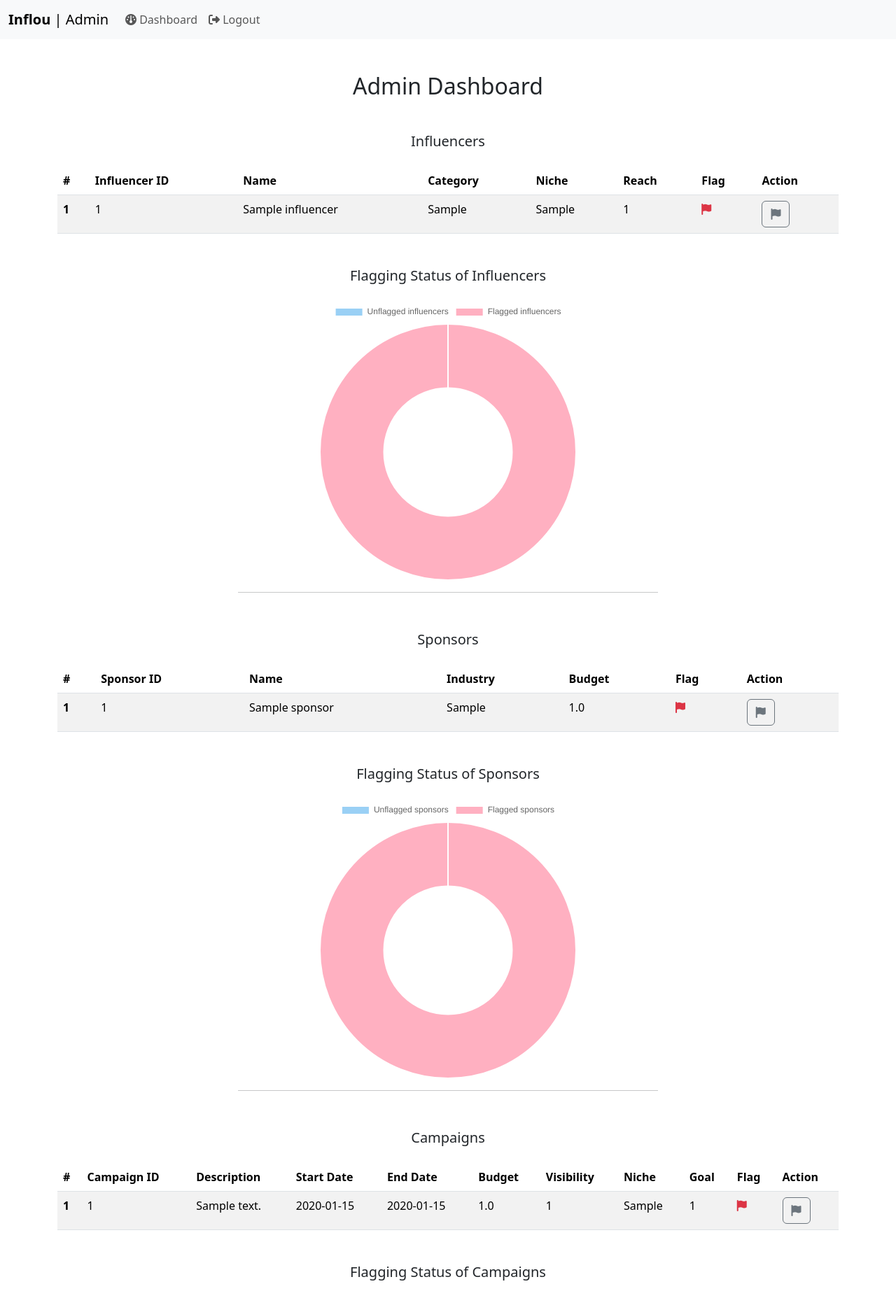
After one commit to arthishbanerjee/inflou, a Flask app: page /admin/dashboard in a window 1280 px wide. The commit adds this page. Shown: the top 1855 px of the page at 70% size. Run offline with Flask 3, Linux system fonts and the light colour scheme; a user stored in the database is signed in; data comes from the database, SQL or seed files in the repository; both versions use the stored data as it was after the commit; tables that the repository leaves empty hold one stand-in row (values such as "Sample post"); some libraries are stand-ins or nearby versions.

Commit message:
Fully functional app.

```diff
--- a/routes.py
+++ b/routes.py
@@ -1,6 +1,6 @@
 from functools import wraps
 from datetime import datetime
-from flask import Flask, render_template, request, redirect, url_for, flash, session
+from flask import Flask, jsonify, render_template, request, redirect, url_for, flash, session
 from models import db, User, Sponsor, Influencer, Campaign, Ad_Request
 from app import app
 
@@ -91,6 +91,124 @@ def admin_home():
   user = User.query.filter_by(id=session['user_id']).first()
   return render_template('home-admin.html', user=user)
 
+@app.route('/admin/dashboard')
+@admin_required
+def admin_dashboard():
+  user = User.query.filter_by(id=session['user_id']).first()
+  influencers = Influencer.query.all()
+  flagged_inf = 0.0
+  unflagged_inf = 0.0
+  for inf in influencers:
+    if inf.flag == True:
+      flagged_inf += 1
+    else:
+      unflagged_inf += 1
+  sponsors = Sponsor.query.all()
+  flagged_spon = 0.0
+  unflagged_spon = 0.0
+  for spon in sponsors:
+    if spon.flag == True:
+      flagged_spon += 1
+    else:
+      unflagged_spon += 1
+  campaigns = Campaign.query.all()
+  flagged_camp = 0.0
+  unflagged_camp = 0.0
+  for camp in campaigns:
+    if camp.flag == True:
+      flagged_camp += 1
+    else:
+      unflagged_camp += 1
+  ads = Ad_Request.query.all()
+  flagged_ads = 0.0
+  unflagged_ads = 0.0
+  for ad in ads:
+    if ad.flag == True:
+      flagged_ads += 1
+    else:
+      unflagged_ads += 1
+  return render_template('dashboard-admin.html', user=user, influencers=influencers, sponsors=sponsors, campaigns=campaigns, ads=ads, flagged_inf=flagged_inf, unflagged_inf=unflagged_inf, flagged_spon=flagged_spon, unflagged_spon=unflagged_spon, flagged_camp=flagged_camp, unflagged_camp=unflagged_camp, flagged_ads=flagged_ads, unflagged_ads=unflagged_ads)
+
+@app.route('/admin/campaign/<int:campaign_id>/flag')
+@admin_required
+def admin_campaign_flag(campaign_id):
+  campaign = Campaign.query.filter_by(id=campaign_id).first()
+  if campaign.flag == True:
+    campaign.flag = False
+  else:
+    campaign.flag = True
+  db.session.commit()
+  return redirect(url_for('admin_dashboard'))
+
+@app.route('/admin/sponsor/<int:sponsor_id>/flag')
+@admin_required
+def admin_sponsor_flag(sponsor_id):
+  sponsor = Sponsor.query.filter_by(id=sponsor_id).first()
+  if sponsor.flag == True:
+    sponsor.flag = False
+  else:
+    sponsor.flag = True
+  db.session.commit()
+  return redirect(url_for('admin_dashboard'))
+
+@app.route('/admin/influencer/<int:influencer_id>/flag')
+@admin_required
+def admin_influencer_flag(influencer_id):
+  influencer = Influencer.query.filter_by(id=influencer_id).first()
+  if influencer.flag == True:
+    influencer.flag = False
+  else:
+    influencer.flag = True
+  db.session.commit()
+  return redirect(url_for('admin_dashboard'))
+
+@app.route('/admin/ad/<int:ad_id>/flag')
+@admin_required
+def admin_ad_flag(ad_id):
+  ad = Ad_Request.query.filter_by(id=ad_id).first()
+  if ad.flag == True:
+    ad.flag = False
+  else:
+    ad.flag = True
+  db.session.commit()
+  return redirect(url_for('admin_dashboard'))
+
+@app.route('/sponsor/find')
+@sponsor_required
+def sponsor_find():
+  user = User.query.filter_by(id=session['user_id']).first()
+  sponsor = Sponsor.query.filter_by(user_id=session['user_id']).first()
+  influencer = Influencer.query.all()
+  if not sponsor:
+    flash('Improper access. You have been logged out.')
+    return redirect(url_for('logout'))
+  return render_template('find-sponsor.html', User=User, user=user, influencer=influencer, sponsor=sponsor)
+
+@app.route('/sponsor/find', methods=['POST'])
+@sponsor_required
+def sponsor_find_post():
+  user = User.query.filter_by(id=session['user_id']).first()
+  sponsor = Sponsor.query.filter_by(user_id=session['user_id']).first()
+  search = request.form.get('search')
+  searchKey = "%{}%".format(search)
+  category = request.form.get('category')
+  influencers = Influencer.query.all()
+  if category == 'name':
+    influencers = Influencer.query.filter(Influencer.name.like(searchKey))
+  if category == 'niche':
+    influencers = Influencer.query.filter(Influencer.niche.like(searchKey))
+  if category == 'reach':
+    try:
+      int(search)
+    except ValueError:
+      flash('Reach must be an integer.')
+      return redirect(url_for('sponsor_find'))
+    influencers = Influencer.query.filter(Influencer.reach >= search)
+  if not user:
+    flash('Improper access. You have been logged out.')
+    return redirect(url_for('logout'))
+  return render_template('find-sponsor.html', User=User, user=user, sponsor=sponsor, influencers=influencers, searchKey=search, category=category)
+
 @app.route('/sponsor/home')
 @sponsor_required
 def sponsor_home():
@@ -145,6 +263,8 @@ def sponsor_campaigns_adreq_edit_post(campaign_id, ad_id):
   ad.messages = messages
   ad.requirements = requirements
   ad.payment_amount = payment_amount
+  ad.sponsor_status = 'pending'
+  ad.influencer_status = 'pending'
   db.session.commit()
   return redirect(url_for('sponsor_campaigns_view', id = campaign_id))
 
@@ -312,6 +432,8 @@ def sponsor_campaigns_post():
   db.session.commit()
   return redirect(url_for('sponsor_campaigns'))
 
+
+
 @app.route('/influencer/profile')
 @influencer_required
 def influencer_profile():
@@ -320,7 +442,72 @@ def influencer_profile():
   if not influencer:
     flash('Improper access. You have been logged out.')
     return redirect(url_for('logout'))
-  return render_template('profile-influencer.html', influencer=influencer, user=user)
+  return render_template('profile-influencer.html', inf=influencer, influencer=influencer, username=user.username, user=user)
+
+@app.route('/influencer/profile/edit')
+@influencer_required
+def influencer_profile_edit():
+  user = User.query.filter_by(id=session['user_id']).first()
+  influencer = Influencer.query.filter_by(user_id=session['user_id']).first()
+  if not influencer:
+    flash('Improper access. You have been logged out.')
+    return redirect(url_for('logout'))
+  return render_template('profile-influencer-edit.html', inf=influencer, influencer=influencer, username=user.username, user=user)
+
+@app.route('/influencer/profile/edit', methods=['POST'])
+@influencer_required
+def influencer_profile_edit_post():
+  user = User.query.filter_by(id=session['user_id']).first()
+  influencer = Influencer.query.filter_by(user_id=session['user_id']).first()
+  if not influencer:
+    flash('Improper access. You have been logged out.')
+    return redirect(url_for('logout'))
+  influencer.category = request.form.get('category')
+  influencer.niche = request.form.get('niche')
+  reach = request.form.get('reach')
+  try:
+    int(reach)
+  except ValueError:
+    flash('Reach must be an integer.')
+    return redirect(url_for('influencer_profile_edit'))
+  db.session.commit()
+  return redirect(url_for('influencer_profile'))
+  # return render_template('profile-influencer.html', inf=influencer, influencer=influencer, username=user.username, user=user)
+
+@app.route('/influencer/<username>/profile')
+@auth_required
+def influencer_profile_public(username):
+  user = User.query.filter_by(id=session['user_id']).first()
+  sponsor = False
+  influencer = False
+  if user.type == 'sponsor':
+    sponsor = True
+  elif user.type == 'influencer':
+    influencer = True
+  else:
+    sponsor = False
+    influencer = False
+  inf_userid = User.query.filter_by(username=username).first().id
+  inf = Influencer.query.filter_by(user_id=inf_userid).first()
+  if not user:
+    flash('Improper access. You have been logged out.')
+    return redirect(url_for('logout'))
+  return render_template('profile-influencer.html', inf=inf, username=username, user=user, sponsor=sponsor, influencer=influencer)
+
+# THIS IS AN API ENDPOINT FOR THE PROFILE
+@app.route('/influencer/<username>/profile/get', methods=['GET'])
+def influencer_profile_public_get(username):
+  inf_userid = User.query.filter_by(username=username).first().id
+  inf = Influencer.query.filter_by(user_id=inf_userid).first()
+  data = {
+    "Username": username,
+    "Name": inf.name,
+    "Category": inf.category,
+    "Niche": inf.niche,
+    "Reach": inf.reach,
+    "Flag": inf.flag
+  }
+  return jsonify(data)
 
 @app.route('/influencer/home')
 @influencer_required
@@ -347,7 +534,12 @@ def influencer_find_post():
   category = request.form.get('category')
   campaigns = Campaign.query.filter_by(visibility='public').all()
   if category == 'budget':
-    campaigns = Campaign.query.filter(Campaign.visibility=='public', Campaign.budget>=searchKey)
+    try:
+      float(search)
+    except ValueError:
+      flash('Amount must be a number.')
+      return redirect(url_for('influencer_find'))
+    campaigns = Campaign.query.filter(Campaign.visibility=='public', Campaign.budget>=search)
   if category == 'niche':
     campaigns = Campaign.query.filter(Campaign.visibility=='public', Campaign.niche.like(searchKey))
   if not user:
@@ -481,6 +673,43 @@ def influencer_campaigns_adreq_edit_post(campaign_id, ad_id):
   ad.messages = messages
   ad.requirements = requirements
   ad.payment_amount = payment_amount
+  ad.sponsor_status = 'pending'
+  ad.influencer_status = 'pending'
+  db.session.commit()
+  return redirect(url_for('influencer_campaigns_view', id = campaign_id))
+
+@app.route('/influencer/campaigns/<int:campaign_id>/adreqs/<int:ad_id>/negotiate')
+@influencer_required
+def influencer_campaigns_adreq_negotiate(campaign_id, ad_id):
+  ad = Ad_Request.query.filter_by(id=ad_id).first()
+  user = User.query.filter_by(id=session['user_id']).first()
+  influencer = Influencer.query.filter_by(user_id=session['user_id']).first()
+  if not ad:
+    flash('Ad request does not exist.')
+    return redirect(url_for('influencer_campaigns_view', id = campaign_id, user=user, influencer=influencer))
+  return render_template('edit-adreq.html', ad=ad, user=user, influencer=influencer, neg=True)
+
+@app.route('/influencer/campaigns/<int:campaign_id>/adreqs/<int:ad_id>/negotiate', methods=['POST'])
+@influencer_required
+def influencer_campaigns_adreq_negotiate_post(campaign_id, ad_id):
+  ad = Ad_Request.query.filter_by(id=ad_id).first()
+  campaign = Campaign.query.filter_by(id=campaign_id).first()
+  influencer = Influencer.query.filter_by(user_id=session['user_id']).first()
+  if not ad:
+    flash('Ad request does not exist.')
+    return redirect(url_for('influencer_campaigns_view', id = campaign_id))
+  if not campaign:
+    flash('Campaign does not exist.')
+    return redirect(url_for('influencer_find'))
+  payment_amount = request.form.get('payment_amount')
+  try:
+    float(payment_amount)
+  except ValueError:
+    flash('Amount must be a number.')
+    return redirect(url_for('influencer_campaigns_view', id = campaign_id))
+  ad.payment_amount = payment_amount
+  ad.sponsor_status = 'pending'
+  ad.influencer_status = 'pending'
   db.session.commit()
   return redirect(url_for('influencer_campaigns_view', id = campaign_id))
 
--- /dev/null
+++ b/templates/dashboard-admin.html
@@ -0,0 +1,282 @@
+{% extends 'layout.html' %}
+
+{% block title %}
+  Dashboard - Inflou
+{% endblock %}
+
+{% block content %}
+
+<h2 class="mt-5 text-center">Admin Dashboard</h2>
+
+  <div>
+    <h5 class="mt-5 text-center">Influencers</h5>
+    <table class="table table-striped mt-4">
+      <thead>
+        <tr>
+          <th scope="col">#</th>
+          <th scope="col">Influencer ID</th>
+          <th scope="col">Name</th>
+          <th scope="col">Category</th>
+          <th scope="col">Niche</th>
+          <th scope="col">Reach</th>
+          <th scope="col">Flag</th>
+          <th scope="col">Action</th>
+        </tr>
+      </thead>
+      <tbody>
+        <form>
+          {% for influencer in influencers %}
+          <tr>
+            <th scope="row">{{loop.index}}</th>
+            <td>{{influencer.id}}</td>
+            <td>{{influencer.name}}</td>
+            <td>{{influencer.category}}</td>
+            <td>{{influencer.niche}}</td>
+            <td>{{influencer.reach}}</td>
+            <td>{% if influencer.flag == True %} <i class="fa-solid fa-flag text-danger"></i> {% endif %}</td>
+            <td>
+              <a class="btn btn-outline-secondary" href="{{url_for('admin_influencer_flag', influencer_id=influencer.id)}}" role="button"><i class="fa-solid fa-flag"></i></a>
+            </td>
+          </tr>
+          {% endfor %}
+        </form>
+      </tbody>
+    </table>
+  </div>
+
+  <div class="mb-5" style="width: 600px; height: 400px; margin-inline: auto; margin-bottom: 50;">
+    <h5 class="mt-5 mb-0 text-center">Flagging Status of Influencers</h5><br>
+    <canvas id="infChart" width="150" height="100"></canvas>
+    <hr class="hr">
+  </div>
+  <div><br></div>
+
+  <div>
+    <h5 class="mt-5 text-center">Sponsors</h5>
+    <table class="table table-striped mt-4">
+      <thead>
+        <tr>
+          <th scope="col">#</th>
+          <th scope="col">Sponsor ID</th>
+          <th scope="col">Name</th>
+          <th scope="col">Industry</th>
+          <th scope="col">Budget</th>
+          <th scope="col">Flag</th>
+          <th scope="col">Action</th>
+        </tr>
+      </thead>
+      <tbody>
+        <form>
+          {% for sponsor in sponsors %}
+          <tr>
+            <th scope="row">{{loop.index}}</th>
+            <td>{{sponsor.id}}</td>
+            <td>{{sponsor.name}}</td>
+            <td>{{sponsor.industry}}</td>
+            <td>{{sponsor.budget}}</td>
+            <td>{% if sponsor.flag == True %} <i class="fa-solid fa-flag text-danger"></i> {% endif %}</td>
+            <td>
+              <a class="btn btn-outline-secondary" href="{{url_for('admin_sponsor_flag', sponsor_id=sponsor.id)}}" role="button"><i class="fa-solid fa-flag"></i></a>
+            </td>
+          </tr>
+          {% endfor %}
+        </form>
+      </tbody>
+    </table>
+  </div>
+
+  <div class="mb-5" style="width: 600px; height: 400px; margin-inline: auto; margin-bottom: 50;">
+    <h5 class="mt-5 mb-0 text-center">Flagging Status of Sponsors</h5><br>
+    <canvas id="sponChart" width="150" height="100"></canvas>
+    <hr class="hr">
+  </div>
+  <div><br></div>
+
+  <div>
+    <h5 class="mt-5 text-center">Campaigns</h5>
+    <table class="table table-striped mt-4">
+      <thead>
+        <tr>
+          <th scope="col">#</th>
+          <th scope="col">Campaign ID</th>
+          <th scope="col">Description</th>
+          <th scope="col">Start Date</th>
+          <th scope="col">End Date</th>
+          <th scope="col">Budget</th>
+          <th scope="col">Visibility</th>
+          <th scope="col">Niche</th>
+          <th scope="col">Goal</th>
+          <th scope="col">Flag</th>
+          <th scope="col">Action</th>
+        </tr>
+      </thead>
+      <tbody>
+        <form>
+          {% for campaign in campaigns %}
+          <tr>
+            <th scope="row">{{loop.index}}</th>
+            <td>{{campaign.id}}</td>
+            <td>{{campaign.description}}</td>
+            <td>{{campaign.start_date}}</td>
+            <td>{{campaign.end_date}}</td>
+            <td>{{campaign.budget}}</td>
+            <td>{{campaign.visibility}}</td>
+            <td>{{campaign.niche}}</td>
+            <td>{{campaign.goal}}</td>
+            <td>{% if campaign.flag == True %} <i class="fa-solid fa-flag text-danger"></i> {% endif %}</td>
+            <td>
+              <a class="btn btn-outline-secondary" href="{{url_for('admin_campaign_flag', campaign_id=campaign.id)}}" role="button"><i class="fa-solid fa-flag"></i></a>
+            </td>
+          </tr>
+          {% endfor %}
+        </form>
+      </tbody>
+    </table>
+  </div>
+
+  <div class="mb-5" style="width: 600px; height: 400px; margin-inline: auto; margin-bottom: 50;">
+    <h5 class="mt-5 mb-0 text-center">Flagging Status of Campaigns</h5><br>
+    <canvas id="campChart" width="150" height="100"></canvas>
+    <hr class="hr">
+  </div>
+  <div><br></div>
+
+  <div>
+    <h5 class="mt-5 mb-0 text-center">Active Ad Requests</h5>
+    <table class="table table-striped mt-4">
+      <thead>
+        <tr>
+          <th scope="col">#</th>
+          <th scope="col">Campaign ID</th>
+          <th scope="col">Influencer ID</th>
+          <th scope="col">Messages</th>
+          <th scope="col">Requirements</th>
+          <th scope="col">Payment Amount</th>
+          <th scope="col">Sponsor status</th>
+          <th scope="col">Influencer status</th>
+          <th scope="col">Flag</th>
+          <th scope="col">Action</th>
+        </tr>
+      </thead>
+      <tbody>
+        {% for ad in ads %}
+        <tr>
+          <th scope="row">{{loop.index}}</th>
+          <td>#{{ad.campaign_id}}</td>
+          <td>{{ad.influencer_id}}</td>
+          <td>{{ad.messages}}</td>
+          <td>{{ad.requirements}}</td>
+          <td>{{ad.payment_amount}}</td>
+          <td>{{ad.sponsor_status}}</td>
+          <td>{{ad.influencer_status}}</td>
+          <td>{% if ad.flag == True %} <i class="fa-solid fa-flag text-danger"></i> {% endif %}</td>
+          <td>
+            <a class="btn btn-outline-secondary" href="{{url_for('admin_ad_flag', ad_id=ad.id)}}" role="button"><i class="fa-solid fa-flag"></i></a>
+          </td>
+        </tr>
+        {% endfor %}
+      </form>
+    </tbody>
+  </table>
+</div>
+
+<div class="mb-5" style="width: 600px; height: 400px; margin-inline: auto; margin-bottom: 50;">
+  <h5 class="mt-5 mb-0 text-center">Flagging Status of Ad Requests</h5><br>
+  <canvas id="adsChart" width="150" height="100"></canvas>
+  <hr class="hr">
+</div>
+<div><br></div>
+{% endblock %}
+
+{% block script %}
+<script>
+
+  // THE INFLUENCER CHART
+
+  var infchrt = document.getElementById("infChart").getContext("2d");
+  var myChart = new Chart(infchrt, {
+  type: 'doughnut',
+  data: {
+    datasets: [{
+      label: "Status of influencers",
+      data: [{{unflagged_inf}}, {{flagged_inf}}],
+      backgroundColor: [
+        'rgba(54, 162, 235, 0.5)',
+        'rgba(255, 99, 132, 0.5)'
+      ]
+    }],
+
+    // These labels appear in the legend and in the tooltips when hovering different arcs
+    labels: [
+        'Unflagged influencers',
+        'Flagged influencers'
+    ]
+}});
+
+  // THE SPONSOR CHART
+
+  var sponchrt = document.getElementById("sponChart").getContext("2d");
+  var myChart = new Chart(sponchrt, {
+  type: 'doughnut',
+  data: {
+    datasets: [{
+      label: "Status of sponsors",
+      data: [{{unflagged_spon}}, {{flagged_spon}}],
+      backgroundColor: [
+        'rgba(54, 162, 235, 0.5)',
+        'rgba(255, 99, 132, 0.5)'
+      ]
+    }],
+
+    // These labels appear in the legend and in the tooltips when hovering different arcs
+    labels: [
+        'Unflagged sponsors',
+        'Flagged sponsors'
+    ]
+}});
+
+  // THE CAMPAIGN CHART
+
+  var campchrt = document.getElementById("campChart").getContext("2d");
+  var myChart = new Chart(campchrt, {
+  type: 'doughnut',
+  data: {
+    datasets: [{
+      label: "Status of campaigns",
+      data: [{{unflagged_camp}}, {{flagged_camp}}],
+      backgroundColor: [
+        'rgba(54, 162, 235, 0.5)',
+        'rgba(255, 99, 132, 0.5)'
+      ]
+    }],
+
+    // These labels appear in the legend and in the tooltips when hovering different arcs
+    labels: [
+        'Unflagged campaigns',
+        'Flagged campaigns'
+    ]
+}});
+
+  // THE AD REQUEST CHART
+
+  var adschrt = document.getElementById("adsChart").getContext("2d");
+  var myChart = new Chart(adschrt, {
+  type: 'doughnut',
+  data: {
+    datasets: [{
+      label: "Status of ad requests",
+      data: [{{unflagged_ads}}, {{flagged_ads}}],
+      backgroundColor: [
+        'rgba(54, 162, 235, 0.5)',
+        'rgba(255, 99, 132, 0.5)'
+      ]
+    }],
+
+    // These labels appear in the legend and in the tooltips when hovering different arcs
+    labels: [
+        'Unflagged ad requests',
+        'Flagged ad requests'
+    ]
+}});
+</script>
+{% endblock %}
--- a/templates/home-admin.html
+++ b/templates/home-admin.html
@@ -5,5 +5,5 @@
 {% endblock %}
 
 {% block content %}
-  Hi {{user.username}}! This is the ADMIN index page.
+  <h5 class="mt-4">Hi, {{user.username}}!</h5>
 {% endblock %}
--- a/templates/layout.html
+++ b/templates/layout.html
@@ -13,6 +13,7 @@
   {% block style %}
   {% endblock %}
 
+  <script type="text/javascript" src="https://cdnjs.cloudflare.com/ajax/libs/Chart.js/2.7.3/Chart.js"></script>
   <script defer src="https://cdn.jsdelivr.net/npm/bootstrap@5.3.3/dist/js/bootstrap.bundle.min.js" integrity="sha384-YvpcrYf0tY3lHB60NNkmXc5s9fDVZLESaAA55NDzOxhy9GkcIdslK1eN7N6jIeHz" crossorigin="anonymous"></script>
   <script defer src="https://cdnjs.cloudflare.com/ajax/libs/Chart.js/4.4.1/chart.min.js"></script>
 </head>
--- a/templates/nav.html
+++ b/templates/nav.html
@@ -10,6 +10,9 @@
         <ul class="navbar-nav me-auto mb-2 mb-lg-0">
           <li class="nav-item">
             <a class="nav-link" href="{{url_for('sponsor_campaigns')}}"><i class="fa-solid fa-house-flag"></i> Campaigns</a>
+          </li>
+          <li class="nav-item">
+            <a class="nav-link" href="{{url_for('sponsor_find')}}"><i class="fa-solid fa-magnifying-glass"></i> Find</a>
           </li>
           <li class="nav-item">
             <a class="nav-link" href="{{url_for('logout')}}"><i class="fa-solid fa-right-from-bracket"></i> Logout</a>
@@ -45,6 +48,9 @@
       <div class="collapse navbar-collapse" id="navbarSupportedContent">
         <ul class="navbar-nav me-auto mb-2 mb-lg-0">
           <li class="nav-item">
+            <a class="nav-link" href="{{url_for('admin_dashboard')}}"><i class="fa-solid fa-gauge"></i> Dashboard</a>
+          </li>
+          <li class="nav-item">
             <a class="nav-link" href="{{url_for('logout')}}"><i class="fa-solid fa-right-from-bracket"></i> Logout</a>
           </li>
         </ul>
--- a/templates/view-campaign.html
+++ b/templates/view-campaign.html
@@ -65,7 +65,7 @@
         <th scope="col">Payment Amount</th>
         <th scope="col">Sponsor status</th>
         <th scope="col">Influencer status</th>
-        <th scope="col" colspan="4">Actions</th>
+        <th scope="col" colspan="5">Actions</th>
       </tr>
     </thead>
     <tbody>
@@ -93,6 +93,7 @@
         {% if influencer %}
           <td><a class="btn btn-outline-success" href="/influencer/campaigns/{{campaign.id}}/adreqs/{{ad.id}}/accept" role="button"><i class="fa-solid fa-check"></i></a></td>
           <td><a class="btn btn-outline-danger" href="/influencer/campaigns/{{campaign.id}}/adreqs/{{ad.id}}/reject" role="button"><i class="fa-solid fa-xmark"></i></a></td>
+          <td><a class="btn btn-outline-warning" href="/influencer/campaigns/{{campaign.id}}/adreqs/{{ad.id}}/negotiate" role="button"><i class="fa-solid fa-comments-dollar"></i></i></a></td>
           {% if ad.by_influencer %}
           <td><a class="btn btn-warning" href="/influencer/campaigns/{{campaign.id}}/adreqs/{{ad.id}}/edit" role="button"><i class="fa-solid fa-pen-to-square"></i></a></td>
           <td><a class="btn btn-danger" href="/influencer/campaigns/{{campaign.id}}/adreqs/{{ad.id}}/delete" role="button"><i class="fa-solid fa-trash"></i></a></td>
```
Also changed, not shown: templates/edit-adreq.html (+16 -0 lines), templates/find-sponsor.html (added, +81 -0 lines), templates/profile-influencer-edit.html (added, +34 -0 lines), templates/profile-influencer.html (+30 -3 lines), templates/stats-influencer.html (+24 -6 lines), instance/db.sqlite3.
